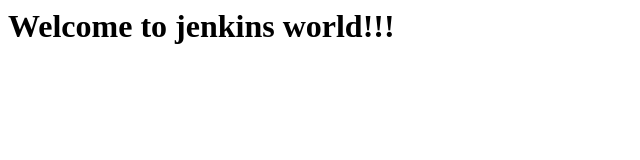
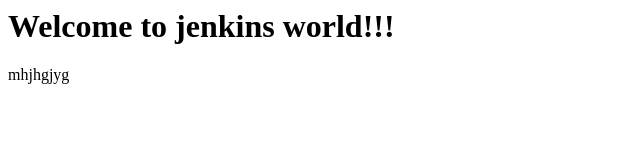
Before and after one commit to kirankv369/test, a plain HTML site: page index.html in a window 1280 px wide. Shown: the full height of the page, 0-640 px from the left. Drawn offline with Linux system fonts and the light colour scheme.

Commit message:
Update index.html

```diff
--- a/index.html
+++ b/index.html
@@ -1,5 +1,6 @@
 <html>
 <body>
 <h1>Welcome to jenkins world!!!</h1>
+  mhjhgjyg
 </body>
 </html>
```
